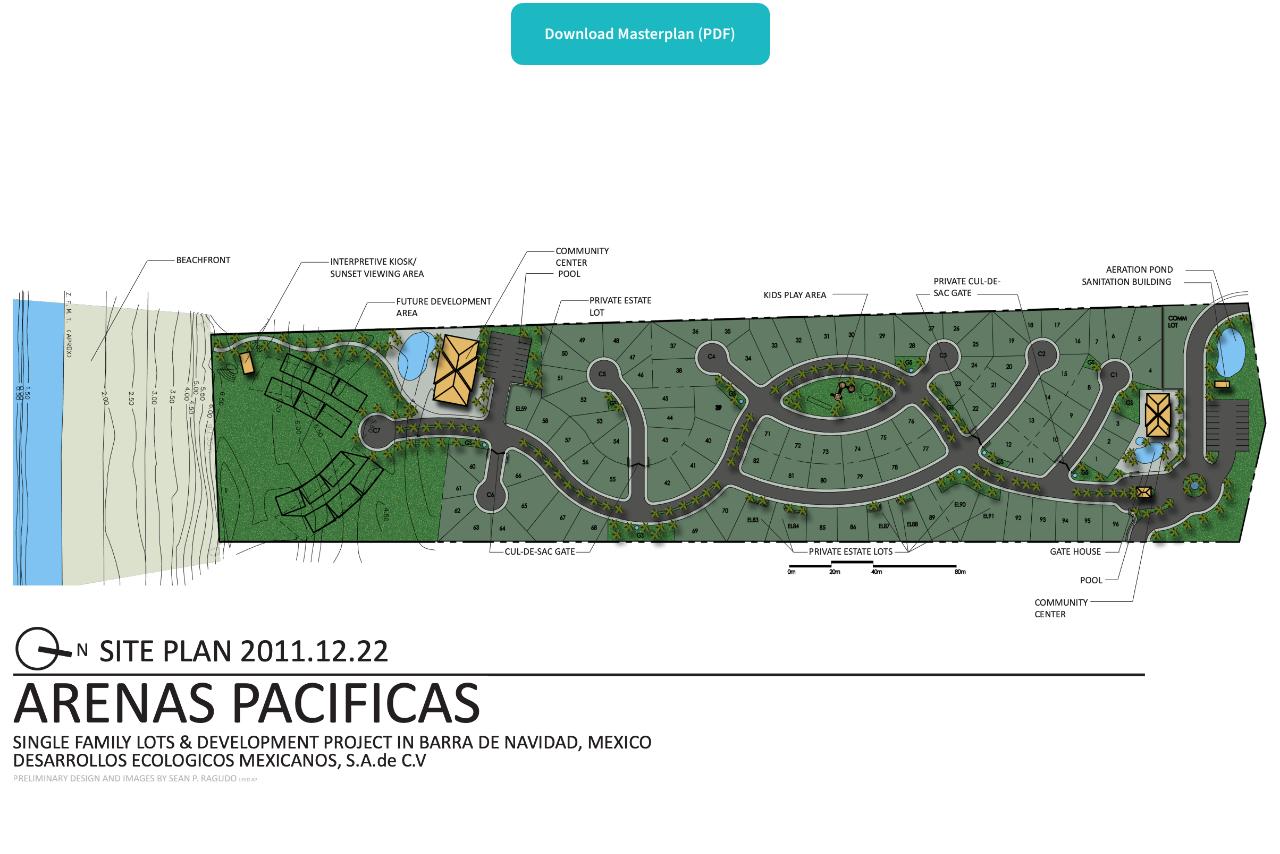
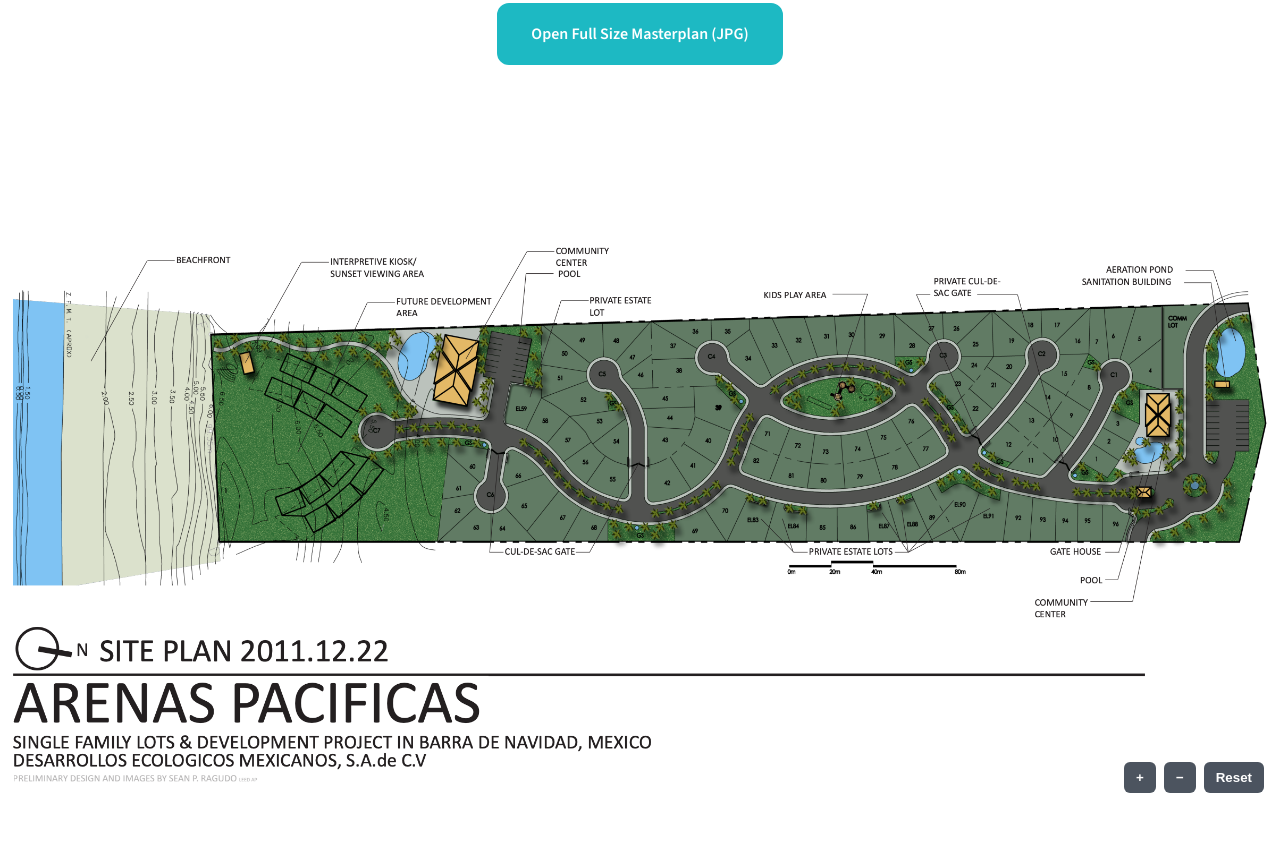
Before and after one commit to jetpiloto1/pacificsands, a plain HTML site: page lots.html in a window 1280 px wide. Shown: the part 766-1620 px from the top of the page. Drawn offline with nearby package versions, Linux system fonts and the light colour scheme.

Commit message:
Replace PDF download with full-size JPG links on lots pages

```diff
--- a/assets/css/style.css
+++ b/assets/css/style.css
@@ -146,6 +146,42 @@ p {
   display: block;
   width: 100vw;
   height: auto;
+}
+
+/* Pan/Zoom controls */
+.zoom-controls {
+  position: absolute;
+  right: 1rem;
+  bottom: 1rem;
+  display: flex;
+  gap: 0.5rem;
+  z-index: 2;
+}
+.zoom-controls .btn-zoom {
+  background: rgba(31, 41, 55, 0.8);
+  color: #fff;
+  border: none;
+  border-radius: 6px;
+  padding: 0.5rem 0.75rem;
+  font-weight: 600;
+  cursor: pointer;
+}
+.zoom-controls .btn-zoom:hover {
+  background: rgba(31, 41, 55, 0.95);
+}
+
+.zoom-container {
+  overflow: hidden;
+  width: 100vw;
+  touch-action: none; /* enable custom pinch/pan */
+  background: #f3f4f6;
+}
+.zoom-target {
+  transform-origin: 0 0;
+  cursor: grab;
+}
+.zooming .zoom-target {
+  cursor: grabbing;
 }
 
 /* Construction Banner */
--- a/lots.html
+++ b/lots.html
@@ -88,17 +88,26 @@
             </div>
 
             <div class="text-center mt-4">
-                <a href="/assets/docs/masterplan.pdf" class="btn btn-primary" target="_blank">Download Masterplan (PDF)</a>
+                <a href="/assets/images/masterplan.jpg" class="btn btn-primary" target="_blank" rel="noopener">Open Full Size Masterplan (JPG)</a>
             </div>
         </div>
     </section>
 
-    <!-- Full-bleed Masterplan Image -->
+    <!-- Full-bleed Masterplan Image with Pan/Zoom -->
     <section class="section section-fullbleed">
         <div class="masterplan-image full-bleed">
-            <picture>
-                <img src="/assets/images/masterplan.jpg" alt="Pacific Sands Masterplan" loading="lazy" width="2400" height="800">
-            </picture>
+            <div class="zoom-container" id="masterplan-zoom">
+                <div class="zoom-target">
+                    <picture>
+                        <img src="/assets/images/masterplan.jpg" alt="Pacific Sands Masterplan" width="2400" height="800">
+                    </picture>
+                </div>
+                <div class="zoom-controls" aria-label="Zoom controls">
+                    <button class="btn-zoom" data-zoom="in" aria-label="Zoom in">+</button>
+                    <button class="btn-zoom" data-zoom="out" aria-label="Zoom out">−</button>
+                    <button class="btn-zoom" data-zoom="reset" aria-label="Reset zoom">Reset</button>
+                </div>
+            </div>
         </div>
     </section>
 
```
Also changed, not shown: es/lotes.html (+14 -5 lines).
